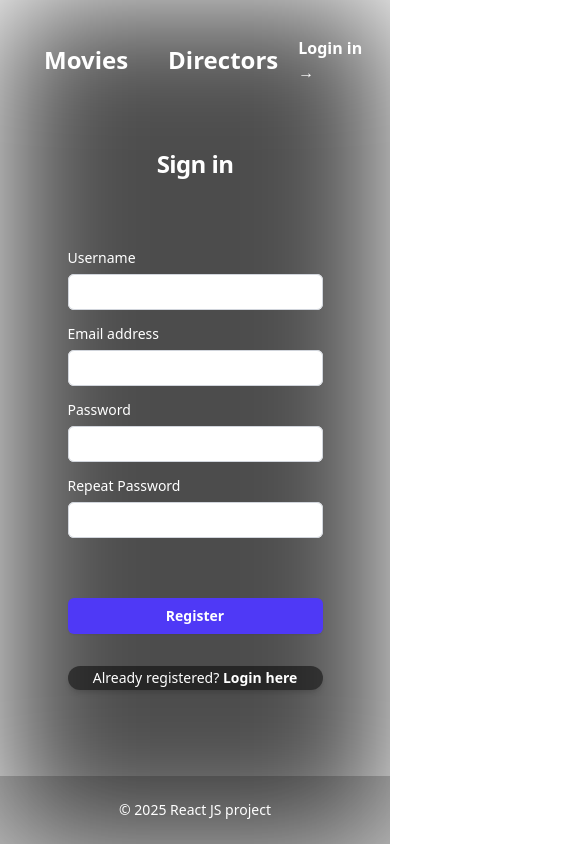
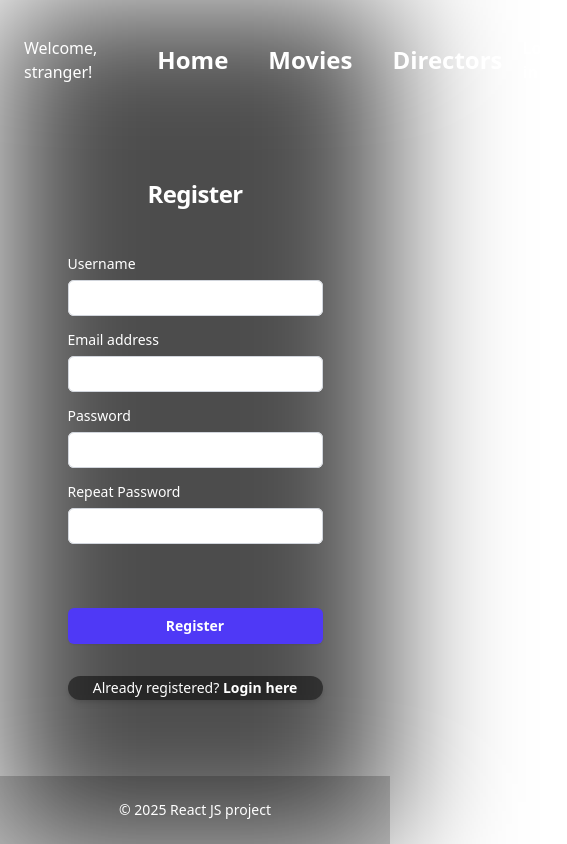
Before and after one commit to LachezarLalov/my-watch-list-react-js, a React (Vite) app in the folder client/: page /register in a window 390 px wide. Shown: the whole page, 567 px wide, since content can reach past the window. Built offline with nearby package versions, Linux system fonts and the light colour scheme.

Commit message:
Add persisted localStorage session and user contex

```diff
--- a/client/src/App.jsx
+++ b/client/src/App.jsx
@@ -1,5 +1,4 @@
 import { Route, Routes } from 'react-router';
-import { useState } from 'react';
 
 import Header from './components/Header';
 import Home from './components/Home';
@@ -9,29 +8,30 @@ import Directors from './components/Directors/Directors';
 import UserLogin from './components/User/UserLogin';
 import UserRegister from './components/User/UserRegister';
 import UserLogout from './components/User/UserLogout';
-import UserContext from './contexts/UserContext';
+import { UserProvider } from './contexts/UserContext';
+
 
 function App() {
-	const [user, setUser] = useState({});
+	// const [user, setUser] = useState({});
 
-	const loginHandler = (user) => {
-		setUser(user);
-	};
+	// const loginHandler = (user) => {
+	// 	setUser(user);
+	// };
 
-	const logoutHandler = () => {
-		setUser({});
-	};
+	// const logoutHandler = () => {
+	// 	setUser({});
+	// };
 
-	const contextValue = {
-		user,
-		isAutheticated: !!user.email,
-		onLogin: loginHandler,
-		onLogout: logoutHandler,
-	};
+	// const contextValue = {
+	// 	user,
+	// 	isAutheticated: !!user.email,
+	// 	onLogin: loginHandler,
+	// 	onLogout: logoutHandler,
+	// };
 
 	return (
-		<UserContext.Provider value={contextValue}>
-			<div className='text-white w-full min-h-screen bg-cover bg-no-repeat bg-[url("/background.jpg")] flex flex-col'>
+		<UserProvider>
+			<div className='text-white w-full min-h-screen bg-cover bg-no-repeat bg-[url("/background.jpg")] flex flex-col '>
 				<div className='absolute inset-0 bg-black/70 blur-3xl'></div>
 
 				<Header className='flex-shrink-0' />
@@ -49,7 +49,7 @@ function App() {
 
 				<Footer />
 			</div>
-		</UserContext.Provider>
+		</UserProvider>
 	);
 }
 
--- a/client/src/components/Header.jsx
+++ b/client/src/components/Header.jsx
@@ -1,8 +1,11 @@
 import { Link } from 'react-router';
+import { useUserContext } from '../contexts/UserContext';
 
 export default function Header() {
+	const { user } = useUserContext();
+
 	const navigation = [
-		// { name: 'Home', href: '/' },
+		{ name: 'Home', href: '/' },
 		{ name: 'Movies', href: '/catalog' },
 		{ name: 'Directors', href: '/directors' },
 		// { name: 'Actors', href: '/directors' },
@@ -10,26 +13,38 @@ export default function Header() {
 
 	return (
 		<header className='z-100'>
-			<nav aria-label='Global' className='flex items-center justify-between p-6 lg:px-8'>
+			<nav aria-label='Global' className='flex items-center justify-between aling-center p-6 lg:px-8'>
 				<div className='flex flex-nowrap lg:glex-1'></div>
-				<div className='flex items-center '>
-					<Link to='/' className=''>
+				<div className='flex text-1xl justify-center align-center items-center'>
+					{user ? (
+						<p className='mr-10'>{`Welcome back, ${user?.username}`}</p>
+					) : (
+						<p className='mr-10'>{`Welcome, stranger!`}</p>
+					)}
+				</div>
+
+				<div className='flex justify-center flex-1'>
+					{/* <Link to='/' className=''>
 						<span className='sr-only'>Home</span>
-						<img src='https://www.svgrepo.com/show/176284/cinema-screen.svg' className='h-10 invert' />
-					</Link>
+						<img src='https://www.svgrepo.com/show/176284/cinema-screen.svg' className='hover:text-amber-300 h-10 invert' />
+					</Link> */}
 					{navigation.map((item) => (
-						<Link key={item.name} to={item.href} className='text-2xl font-bold m-5'>
+						<Link key={item.name} to={item.href} className='hover:text-amber-300 text-2xl font-bold m-5'>
 							{item.name}
 						</Link>
 					))}
 				</div>
-				<div className=''>
-					{/* TODO show/hide login if registered user */}
-					{
-						<Link to='/login' className='text=sm/6 font-semibold'>
+
+				<div className='flex align-center items-center'>
+					{user ? (
+						<Link to='/logout' className='hover:text-amber-300 text=sm/6 font-semibold'>
+							Logout <span aria-hidden='true'>&rarr;</span>
+						</Link>
+					) : (
+						<Link to='/login' className='hover:text-amber-300 text=sm/6 font-semibold'>
 							Login in <span aria-hidden='true'>&rarr;</span>
 						</Link>
-					}
+					)}
 				</div>
 			</nav>
 		</header>
--- a/client/src/components/Home.jsx
+++ b/client/src/components/Home.jsx
@@ -2,7 +2,7 @@ import MoviesToWatch from './Movies/MoviesToWatch';
 
 export default function Home() {
 	return (
-		<div className=' relative isolate px-6 pt-14 lg:px-8'>
+		<div className=' relative isolate -mt-15 px-6 lg:px-8'>
 			<MoviesToWatch />
 		</div>
 	);
--- a/client/src/components/Movies/MoviesToWatch.jsx
+++ b/client/src/components/Movies/MoviesToWatch.jsx
@@ -2,6 +2,7 @@ import { useEffect, useState } from 'react';
 import { SU_DATA } from '../../config.js';
 
 import MovieCard from './MovieCard.jsx';
+import { Link } from 'react-router';
 
 export default function MoviesToWatch() {
 	const [movies, setMovies] = useState([]);
@@ -27,6 +28,12 @@ export default function MoviesToWatch() {
 					/>
 				))}
 			</div>
+			<h2 className='text-center text-xl font-bold tracking-tight'>
+				You have watched all this movies? <br />
+				<Link to='/catalog' className='mt-2 text-white hover:text-amber-300 text-3xl '>
+					See more
+				</Link>
+			</h2>
 		</div>
 	);
 }
--- a/client/src/components/User/UserLogin.jsx
+++ b/client/src/components/User/UserLogin.jsx
@@ -3,6 +3,7 @@ import userApi from '../../utils/userApi';
 import useControlledForm from '../../hooks/useControlledFrom';
 
 export default function UserLogin() {
+
 	const url = '/login';
 	const method = 'POST';
 
@@ -11,12 +12,17 @@ export default function UserLogin() {
 		password: '',
 	};
 
-	const { values, changeHandler, submitHandler } = useControlledForm(initialValues, userApi, url, method);
+	const { values, changeHandler, submitHandler, errorHandler, error } = useControlledForm(
+		initialValues,
+		userApi,
+		url,
+		method
+	);
 
 	return (
 		<div className='flex min-h-full flex-col justify-center px-6 py-12 lg:px-8 z-50'>
 			<div className='sm:mx-auto sm:w-full sm:max-w-sm'>
-				<h2 className='-mt-15 text-center text-2xl/9 font-bold tracking-tight'>Sign in</h2>
+				<h2 className='-mt-5 text-center text-2xl/9 font-bold tracking-tight'>Sign in</h2>
 			</div>
 
 			<div className='mt-10 sm:mx-auto sm:w-full sm:max-w-sm'>
@@ -32,6 +38,7 @@ export default function UserLogin() {
 								type='email'
 								value={values.email}
 								onChange={changeHandler}
+								onFocus={errorHandler}
 								required
 								autoComplete='email'
 								className='block w-full rounded-md bg-white px-3 py-1.5 text-base text-gray-900 outline-1 -outline-offset-1 outline-gray-300 placeholder:text-gray-400 focus:outline-2 focus:-outline-offset-2 focus:outline-indigo-600 sm:text-sm/6'
@@ -52,10 +59,14 @@ export default function UserLogin() {
 								type='password'
 								value={values.password}
 								onChange={changeHandler}
+								onFocus={errorHandler}
 								required
 								autoComplete='current-password'
 								className='block w-full rounded-md bg-white px-3 py-1.5 text-base text-gray-900 outline-1 -outline-offset-1 outline-gray-300 placeholder:text-gray-400 focus:outline-2 focus:-outline-offset-2 focus:outline-indigo-600 sm:text-sm/6'
 							/>
+							<div className='flex justify-center h-5 mt-1'>
+								{error && <p className='text-red-500 text-sm'>{error}</p>}
+							</div>
 						</div>
 					</div>
 
@@ -69,7 +80,7 @@ export default function UserLogin() {
 					</div>
 				</form>
 
-				<p className='mt-10 text-center text-sm/6 '>
+				<p className=' mt-10 text-center text-sm/6 '>
 					Not a member?{' '}
 					<Link to='/register' className='font-bold text-white hover:text-indigo-500'>
 						Sign up here
--- a/client/src/components/User/UserLogout.jsx
+++ b/client/src/components/User/UserLogout.jsx
@@ -1,10 +1,16 @@
 import { Navigate } from 'react-router';
 import userApi from '../../utils/userApi';
+import { useUserContext } from '../../contexts/UserContext';
 
 export default function UserLogout() {
+	const { logoutHandler } = useUserContext();
+
 	const url = '/logout';
 	const method = 'GET';
 	const values = '';
+
+	console.log('lgooout');
+	logoutHandler();
 
 	userApi(values, url, method);
 	// TODO set user to null
--- a/client/src/components/User/UserRegister.jsx
+++ b/client/src/components/User/UserRegister.jsx
@@ -23,7 +23,7 @@ export default function UserRegister() {
 	return (
 		<div className='flex min-h-full flex-col justify-center px-6 py-12 lg:px-8 z-50'>
 			<div className='sm:mx-auto sm:w-full sm:max-w-sm'>
-				<h2 className='-mt-15 text-center text-2xl/9 font-bold tracking-tight'>Sign in</h2>
+				<h2 className='-mt-5 text-center text-2xl/9 font-bold tracking-tight'>Register</h2>
 			</div>
 
 			<div className='mt-10 sm:mx-auto sm:w-full sm:max-w-sm'>
@@ -103,7 +103,9 @@ export default function UserRegister() {
 								autoComplete='repeat-password'
 								className='block w-full rounded-md bg-white px-3 py-1.5 text-base text-gray-900 outline-1 -outline-offset-1 outline-gray-300 placeholder:text-gray-400 focus:outline-2 focus:-outline-offset-2 focus:outline-indigo-600 sm:text-sm/6'
 							/>
-							<div className='h-5'>{error && <p className='text-red-500 text-sm'>{error}</p>}</div>
+							<div className='flex justify-center h-5 mt-1'>
+								{error && <p className='text-red-500 text-sm'>{error}</p>}
+							</div>
 						</div>
 					</div>
 
--- a/client/src/contexts/UserContext.js
+++ /dev/null
@@ -1,10 +0,0 @@
-import { createContext } from 'react';
-
-const UserContext = createContext({
-	user: {},
-	isAutheticated: false,
-	onLogin() {},
-	onLogout() {},
-});
-
-export default UserContext;
--- /dev/null
+++ b/client/src/contexts/UserContext.jsx
@@ -0,0 +1,38 @@
+import { createContext, useContext } from 'react';
+import { usePersistedState } from '../hooks/usePersistedState';
+
+export const UserContext = createContext({
+	user: {
+		username: '',
+		email: '',
+		accessToken: '',
+		id: '',
+	},
+
+	loginHandler() {},
+	logoutHandler() {},
+});
+
+export function UserProvider({ children }) {
+	const [user, setUser] = usePersistedState(null, 'auth');
+
+	const loginHandler = (username, email, accessToken, id) => {
+		setUser({
+			username,
+			email,
+			accessToken,
+			id,
+		});
+	};
+
+	const logoutHandler = () => {
+		setUser(null);
+	};
+
+	return <UserContext.Provider value={{ user, loginHandler, logoutHandler }}>{children}</UserContext.Provider>;
+}
+
+export function useUserContext() {
+	const data = useContext(UserContext);
+	return data;
+}
--- a/client/src/hooks/useControlledFrom.jsx
+++ b/client/src/hooks/useControlledFrom.jsx
@@ -1,7 +1,9 @@
 import { useState } from 'react';
 import { useNavigate } from 'react-router';
+import { useUserContext } from '../contexts/UserContext';
 
 export default function useControlledForm(initialValues, onSubmit, url, method) {
+	const { loginHandler } = useUserContext();
 	const [values, setValues] = useState(initialValues);
 	const [error, setError] = useState('');
 
@@ -23,22 +25,23 @@ export default function useControlledForm(initialValues, onSubmit, url, method)
 
 		if (values.repassword && values.password !== values.repassword) {
 			setError('Passwords do not match!');
-			// alert('Passwords do not match');
-			return;
-		}
-
-		if (url === 'logout') {
-			navigate('/');
 			return;
 		}
 
 		const result = await onSubmit(values, url, method);
 		console.log(result);
 
+		if (result.code === 403) {
+			setError('Wrong email or password!');
+			return;
+		}
+
 		if (result.accessToken) {
+			console.log(result);
+			const { username, email, accessToken, _id } = result;
+			loginHandler(username, email, accessToken, _id);
 			navigate('/');
 		}
-
 		setValues(initialValues);
 	};
 
--- /dev/null
+++ b/client/src/hooks/usePersistedState.jsx
@@ -0,0 +1,22 @@
+import { useState } from 'react';
+
+export function usePersistedState(initialState, key) {
+	const [state, setState] = useState(() => {
+		const storageData = localStorage.getItem(key);
+
+		if (!storageData) {
+			return initialState;
+		}
+
+		const data = JSON.parse(storageData);
+		return data;
+	});
+
+	const setPersistedState = (value) => {
+		localStorage.setItem(key, JSON.stringify(value));
+
+		setState(value);
+	};
+
+	return [state, setPersistedState];
+}
--- a/client/src/utils/userApi.js
+++ b/client/src/utils/userApi.js
@@ -23,7 +23,7 @@ export default async function userApi(values, url, method) {
 	// TODO fix per request type
 	if (!response.ok || response.status === 204) {
 		const error = await response.json();
-		alert(error.message);
+		// alert(error.message);
 		return error;
 	}
 
```
